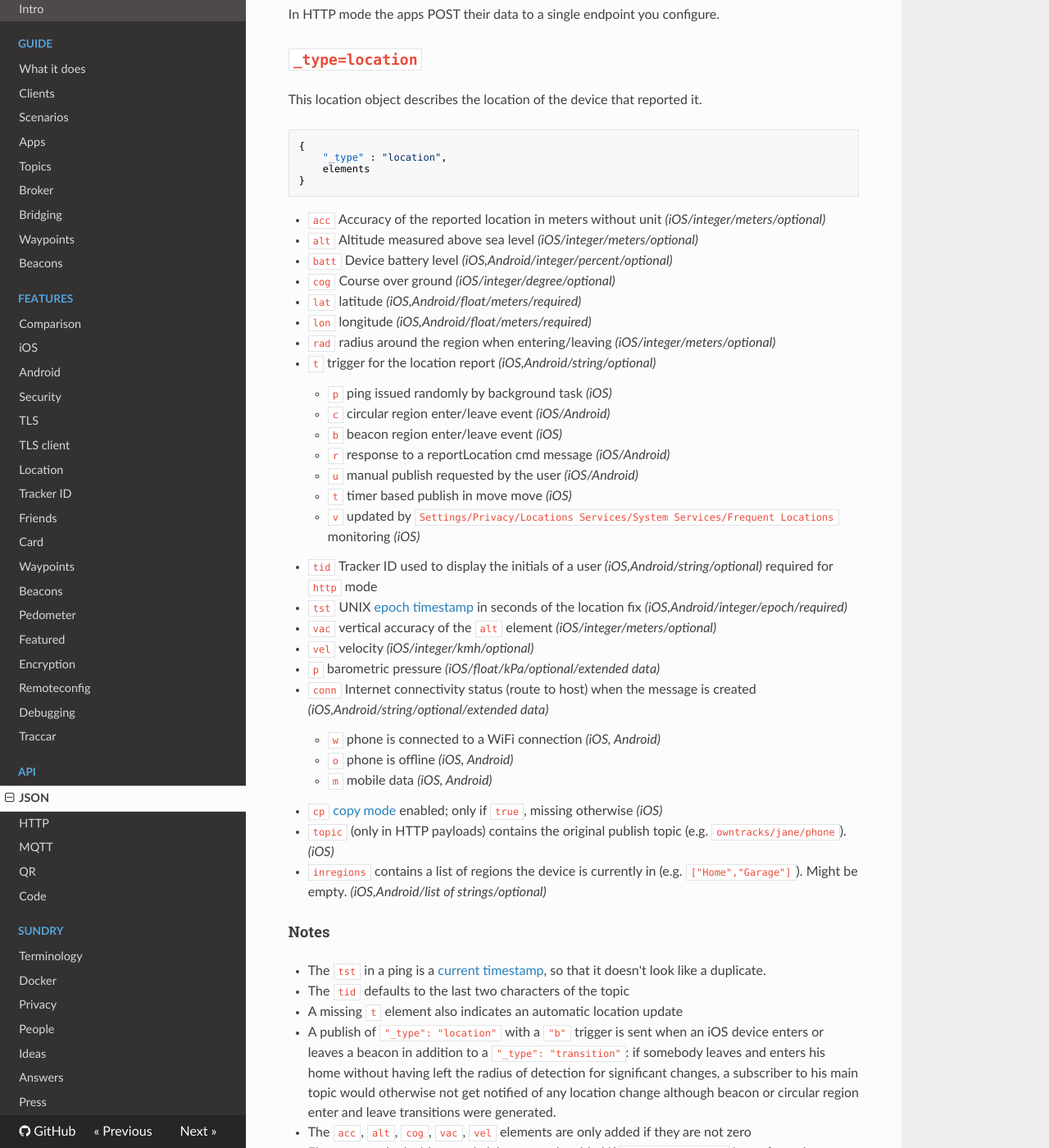
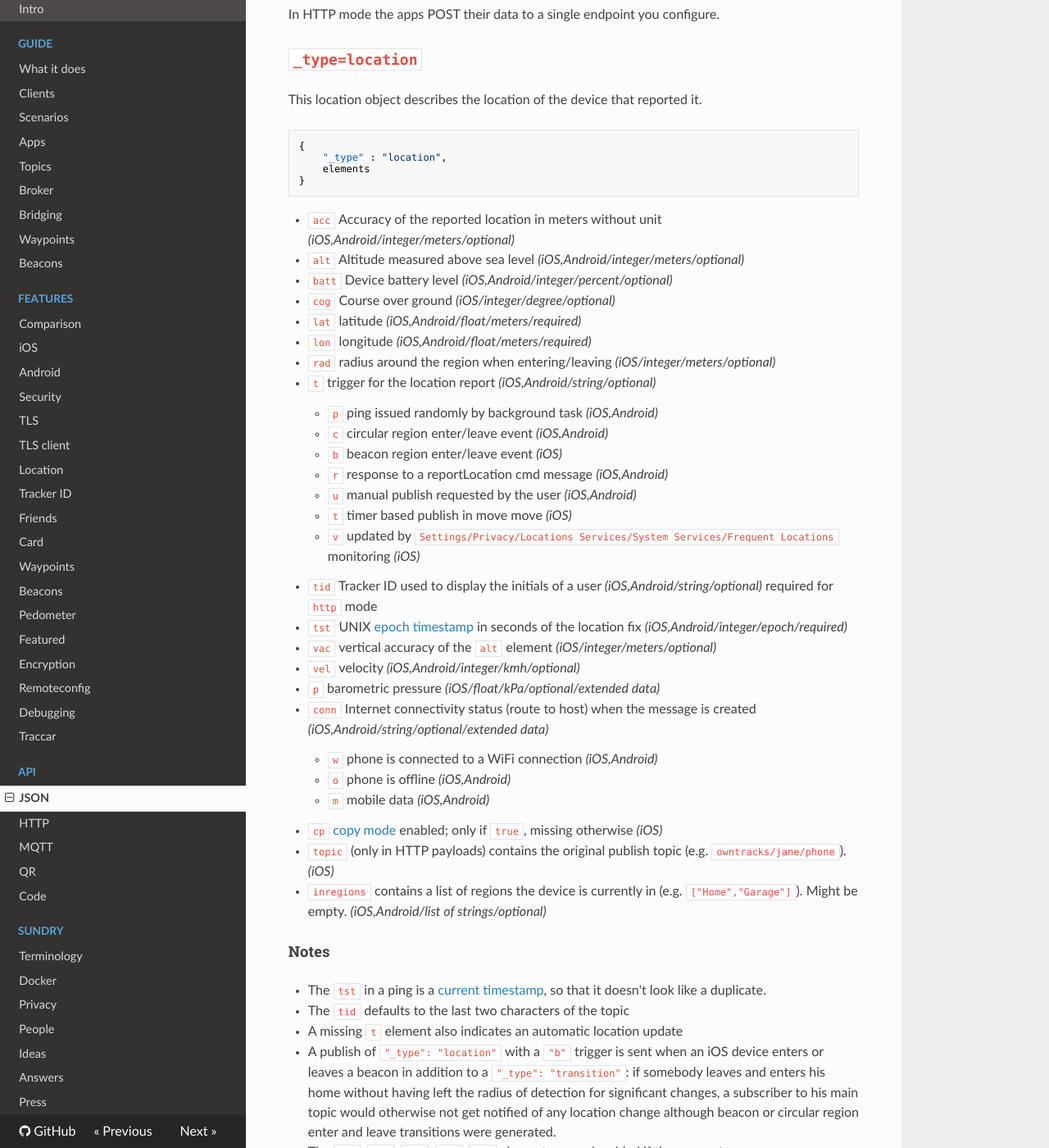
Before and after one commit to owntracks/booklet, an MkDocs documentation site: the page built from docs/tech/json.md, in a window 1280 px wide and 1400 px high, scrolled down 1141 px. Shown: the whole window at 82% size. Built offline with MkDocs 1.6.1, drawn with Linux system fonts in a browser that asks for light colours; nearby versions of some CDN libraries; old or Windows-style settings are respelled for this version of MkDocs; some of the changed text lies outside the part shown.

Commit message:
Update json.md

````diff
--- a/docs/tech/json.md
+++ b/docs/tech/json.md
@@ -47,30 +47,30 @@ This location object describes the location of the device that reported it.
 }
 ```
 
-* `acc` Accuracy of the reported location in meters without unit _(iOS/integer/meters/optional)_
-* `alt` Altitude measured above sea level _(iOS/integer/meters/optional)_
+* `acc` Accuracy of the reported location in meters without unit _(iOS,Android/integer/meters/optional)_
+* `alt` Altitude measured above sea level _(iOS,Android/integer/meters/optional)_
 * `batt` Device battery level _(iOS,Android/integer/percent/optional)_
 * `cog` Course over ground _(iOS/integer/degree/optional)_
 * `lat` latitude _(iOS,Android/float/meters/required)_
 * `lon` longitude _(iOS,Android/float/meters/required)_
 * `rad` radius around the region when entering/leaving _(iOS/integer/meters/optional)_
 * `t` trigger for the location report _(iOS,Android/string/optional)_
-    * `p` ping issued randomly by background task _(iOS)_
-    * `c` circular region enter/leave event _(iOS/Android)_
+    * `p` ping issued randomly by background task _(iOS,Android)_
+    * `c` circular region enter/leave event _(iOS,Android)_
     * `b` beacon region enter/leave event _(iOS)_
-    * `r` response to a reportLocation cmd message _(iOS/Android)_
-    * `u` manual publish requested by the user _(iOS/Android)_
+    * `r` response to a reportLocation cmd message _(iOS,Android)_
+    * `u` manual publish requested by the user _(iOS,Android)_
     * `t` timer based publish in move move _(iOS)_
     * `v` updated by `Settings/Privacy/Locations Services/System Services/Frequent Locations` monitoring _(iOS)_
 * `tid` Tracker ID used to display the initials of a user _(iOS,Android/string/optional)_ required for `http` mode
 * `tst` UNIX [epoch timestamp](http://en.wikipedia.org/wiki/Unix_time) in seconds of the location fix _(iOS,Android/integer/epoch/required)_
 * `vac` vertical accuracy of the `alt` element _(iOS/integer/meters/optional)_
-* `vel` velocity _(iOS/integer/kmh/optional)_
+* `vel` velocity _(iOS,Android/integer/kmh/optional)_
 * `p` barometric pressure _(iOS/float/kPa/optional/extended data)_
 * `conn` Internet connectivity status (route to host) when the message is created _(iOS,Android/string/optional/extended data)_
-    * `w` phone is connected to a WiFi connection _(iOS, Android)_
-    * `o` phone is offline _(iOS, Android)_
-    * `m` mobile data _(iOS, Android)_
+    * `w` phone is connected to a WiFi connection _(iOS,Android)_
+    * `o` phone is offline _(iOS,Android)_
+    * `m` mobile data _(iOS,Android)_
 * `cp` [copy mode](../features/copy.md) enabled; only if `true`, missing otherwise _(iOS)_
 * `topic` (only in HTTP payloads) contains the original publish topic (e.g. `owntracks/jane/phone`). _(iOS)_
 * `inregions` contains a list of regions the device is currently in (e.g. `["Home","Garage"]`). Might be empty. _(iOS,Android/list of strings/optional)_
@@ -81,6 +81,7 @@ This location object describes the location of the device that reported it.
 * A missing `t` element also indicates an automatic location update
 * A publish of `"_type": "location"` with a `"b"` trigger is sent when an iOS device enters or leaves a beacon in addition to a `"_type": "transition"`: if somebody leaves and enters his home without having left the radius of detection for significant changes, a subscriber to his main topic would otherwise not get notified of any location change although beacon or circular region enter and leave transitions were generated.
 * The `acc`, `alt`, `cog`, `vac`, `vel` elements are only added if they are not zero
+* Some Android devices always return 0 for `alt` or `vel`
 * Elements marked with _extended data_ are only added if `extendedData=true` is configured
 
 
@@ -241,12 +240,12 @@ The device configuration can be imported and exported as JSON. The exported conf
 * `mqttProtocolLevel` MQTT broker protocol level _(iOS,Android/integer)_
     - `3` MQTT 3 (default)
     - `4` MQTT 3.1.1
-
-* `notification` Show ongoing notification. Required to keep running in the background _(Android/boolean)_
 * `notificationGeocoder` Resolve last reported location in ongoing notification to an address  _(Android/boolean)_
 * `notificationLocation` Show last reported location in ongoing notification _(Android/boolean)_
+* `opencageApiKey` API key for alternate Geocoding provider. See https://opencagedata.com/ for details. _(Android/string)_
 * `passphrase` Passphrase of the client pkcs12 file _(iOS/string)_
 * `password` Endpoint password _(iOS,Android/string)_
+* `ping` Interval in which location messages of with `t`:`p` are reported _(Android/integer)_
 * `policymode` User defined securiy policy mode _(iOS/integer)_
     - `0` Do not used pinned certificates to validate servers
     - `1` Validate host certificates against public keys of pinned certificates
````
Also changed, not shown: other parts of docs/tech/json.md (+1 -3 lines).
